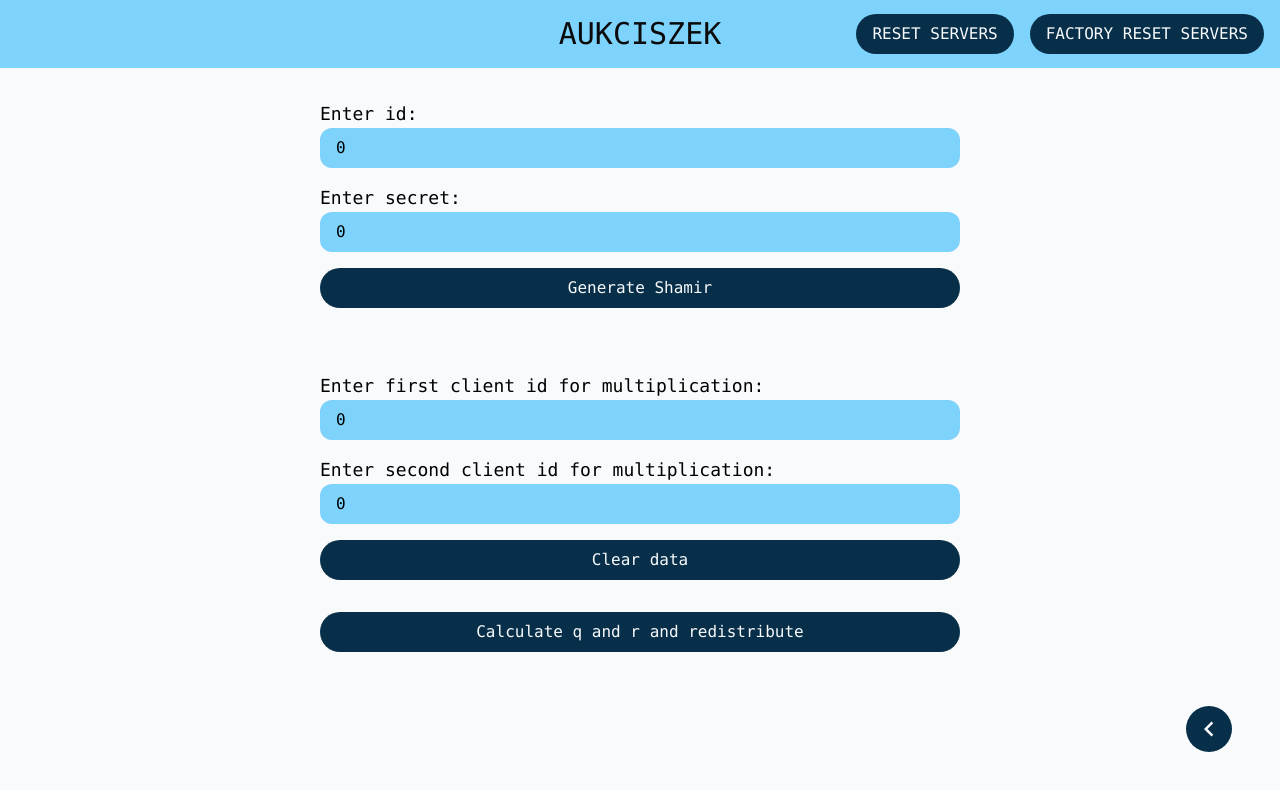
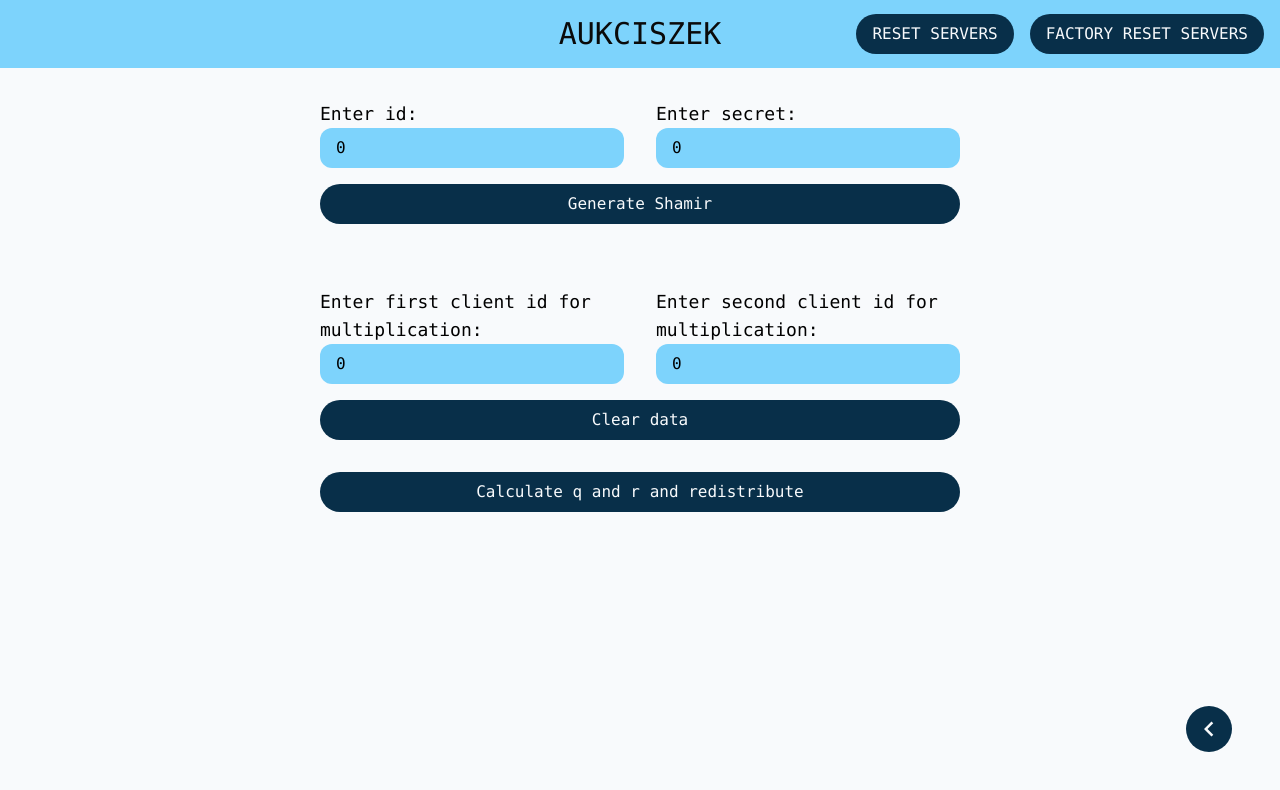
Before and after one commit to Aukciszek/client, a Next.js app: page / in a window 1280 px wide. Both pictures are taken after a click on the button 1209 px from the left and 729 px from the top of the page. Shown: the top 790 px of the page. Built offline with nearby package versions, Linux system fonts and the light colour scheme.

Commit message:
Change input sizes

```diff
--- a/components/secondStep/index.tsx
+++ b/components/secondStep/index.tsx
@@ -72,7 +72,8 @@ export default function SecondStep({
 
   return (
     <>
-      <div className='mt-8 flex flex-col'>
+      <div className='mt-8'>
+        <div className='w-1/2 inline-flex flex-col pr-4'>
           <label htmlFor='id' className='text-lg'>
             Enter id:
           </label>
@@ -83,6 +84,8 @@ export default function SecondStep({
             className='mb-4 bg-sky-300 rounded-xl px-4 py-2'
             onChange={(e) => setId(Number(e.target.value))}
           />
+        </div>
+        <div className='w-1/2 inline-flex flex-col pl-4'>
           <label htmlFor='secret' className='text-lg'>
             Enter secret:
           </label>
@@ -93,9 +96,12 @@ export default function SecondStep({
             className='mb-4 bg-sky-300 rounded-xl px-4 py-2'
             onChange={(e) => setSecret(Number(e.target.value))}
           />
+        </div>
+
         <Button callback={handleShamirClick}>Generate Shamir</Button>
       </div>
-      <div className='mt-8 flex flex-col'>
+      <div className='mt-8'>
+        <div className='w-1/2 inline-flex flex-col pr-4'>
           <label htmlFor='firstClientId' className='text-lg'>
             Enter first client id for multiplication:
           </label>
@@ -106,6 +112,8 @@ export default function SecondStep({
             className='mb-4 bg-sky-300 rounded-xl px-4 py-2'
             onChange={(e) => setFirstClientId(Number(e.target.value))}
           />
+        </div>
+        <div className='w-1/2 inline-flex flex-col pl-4'>
           <label htmlFor='secondClientId' className='text-lg'>
             Enter second client id for multiplication:
           </label>
@@ -116,6 +124,7 @@ export default function SecondStep({
             className='mb-4 bg-sky-300 rounded-xl px-4 py-2'
             onChange={(e) => setSecondClientId(Number(e.target.value))}
           />
+        </div>
         <Button callback={handleClearData}>Clear data</Button>
       </div>
       <Button callback={handleCalculateQAndRAndRedistributeClick}>
--- a/components/serverSetup/index.tsx
+++ b/components/serverSetup/index.tsx
@@ -62,10 +62,8 @@ export default function ServerSetup({
         />
         <Button>Get initial values</Button>
       </form>
-      <form
-        action={sendInitialDataWithServers}
-        className='flex flex-col mt-12 mb-12'
-      >
+      <form action={sendInitialDataWithServers} className='my-12'>
+        <div className='w-1/2 inline-flex flex-col pr-4'>
           <label htmlFor='t' className='text-lg'>
             Enter t:
           </label>
@@ -76,6 +74,8 @@ export default function ServerSetup({
             className='mb-4 bg-sky-300 rounded-xl px-4 py-2'
             onChange={(e) => setT(Number(e.target.value))}
           />
+        </div>
+        <div className='w-1/2 inline-flex flex-col pl-4'>
           <label htmlFor='n' className='text-lg'>
             Enter n:
           </label>
@@ -86,6 +86,7 @@ export default function ServerSetup({
             className='mb-4 bg-sky-300 rounded-xl px-4 py-2'
             onChange={(e) => setN(Number(e.target.value))}
           />
+        </div>
         <div className='flex items-center justify-between'>
           <label htmlFor='currentServer' className='text-lg'>
             Add server URL (e.g. http://localhost:5000)
```
Lines whose indentation alone changed are shown as unchanged.
